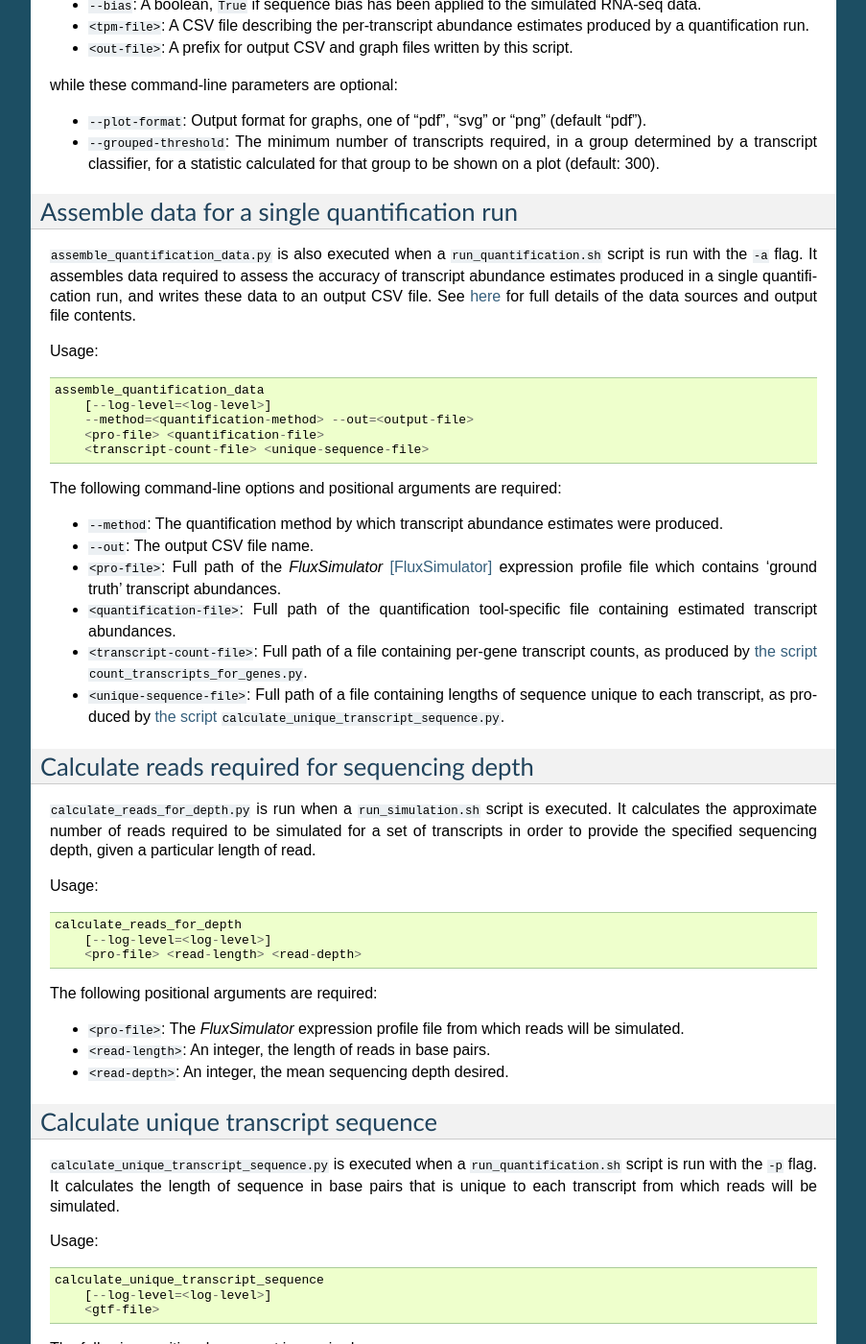
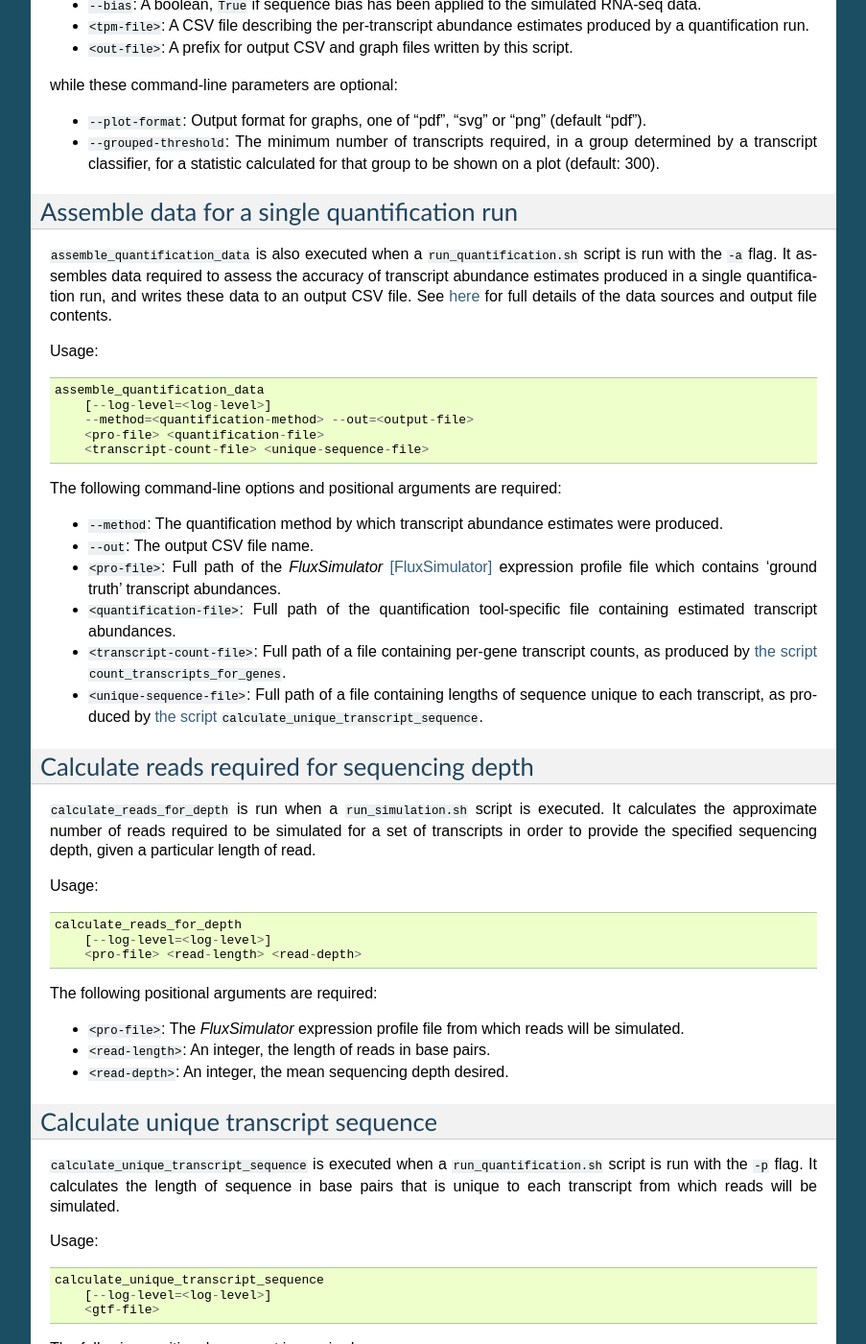
Before and after one commit to lweasel/piquant, a Sphinx documentation site: the page built from docs/support_scripts.rst, in a window 1280 px wide and 1400 px high, scrolled down 824 px. Shown: the whole window at 96% size, without its empty margins (198-1101 px from the left). Built offline with Sphinx 7.4.7, drawn with Linux system fonts in a browser that asks for light colours; formulas are drawn with MathJax 3; some of the changed text lies outside the part shown.

Commit message:
More docs updates for v1.1.

```diff
--- a/docs/assessment.rst
+++ b/docs/assessment.rst
@@ -164,7 +164,7 @@
 Assessment of a single quantification run
 -----------------------------------------
 
-Statistics and plots for a single execution of a quantification tool are produced by the support script ``analyse_quantification_run.py`` (see :ref:`quantification-perform-accuracy-analysis`) that is run by invoking ``run_quantification`` with the ``-a`` command line option (see :doc:`quantification`). The following CSV files and plots (written as PDF files by default) are produced:
+Statistics and plots for a single execution of a quantification tool are produced by the support script ``analyse_quantification_run`` (see :ref:`quantification-perform-accuracy-analysis`) that is run by invoking ``run_quantification`` with the ``-a`` command line option (see :doc:`quantification`). The following CSV files and plots (written as PDF files by default) are produced:
 
 CSV files
 ^^^^^^^^^
--- a/docs/simulation.rst
+++ b/docs/simulation.rst
@@ -15,7 +15,7 @@
 Calculate required number of reads
 ^^^^^^^^^^^^^^^^^^^^^^^^^^^^^^^^^^
 
-Given a particular read length and (approximate) desired sequencing depths, a certain number of reads will need to be simulated for both the main and noise transcript sets. These numbers are calculated by the support script ``calculate_reads_for_depth.py`` (see :ref:`calculate-reads-for-depth` for more details) and the *FluxSimulator* simulation parameters files, ``flux_simulator_main_simulation.par`` and ``flux_simulator_noise_expression.par``, are updated accordingly.
+Given a particular read length and (approximate) desired sequencing depths, a certain number of reads will need to be simulated for both the main and noise transcript sets. These numbers are calculated by the support script ``calculate_reads_for_depth`` (see :ref:`calculate-reads-for-depth` for more details) and the *FluxSimulator* simulation parameters files, ``flux_simulator_main_simulation.par`` and ``flux_simulator_noise_expression.par``, are updated accordingly.
 
 .. _simulate-reads:
 
@@ -53,7 +53,7 @@
 
 In a real RNA-seq experiment, there are many sources of potential bias, some only poorly understood, that may lead to non-uniform coverage of expressed transcripts by sequenced reads; for example the biases in nucleotide composition at the beginning of reads sequenced in certain Illumina protocols, as described by Hansen *et al.* [Hansen]_.
 
-If sequencing bias has been specified, then the support script ``simulate_read_bias.py`` (see :ref:`simulate-read-bias` for more details) is executed to approximate one form of such bias. A position weight matrix is used to preferentially select reads with a nucleotide composition at their beginning similar to that observed by Hansen *et al.*
+If sequencing bias has been specified, then the support script ``simulate_read_bias`` (see :ref:`simulate-read-bias` for more details) is executed to approximate one form of such bias. A position weight matrix is used to preferentially select reads with a nucleotide composition at their beginning similar to that observed by Hansen *et al.*
 
 Finalise output files
 ^^^^^^^^^^^^^^^^^^^^^
--- a/docs/support_scripts.rst
+++ b/docs/support_scripts.rst
@@ -12,7 +12,7 @@
 Analyse a single quantification run
 -----------------------------------
 
-``analyse_quantification_run.py`` is executed when a ``run_quantification.sh`` script is run with the ``-a`` flag. It reads the ``tpms.csv`` file produced by ``assemble_quantification_data.py`` (see :ref:`below <assemble-quantification-data>`), and then calculates statistics and plots graphs to assess the accuracy of transcript abundance estimates produced in a single quantification run.
+``analyse_quantification_run`` is executed when a ``run_quantification.sh`` script is run with the ``-a`` flag. It reads the ``tpms.csv`` file produced by ``assemble_quantification_data`` (see :ref:`below <assemble-quantification-data>`), and then calculates statistics and plots graphs to assess the accuracy of transcript abundance estimates produced in a single quantification run.
 
 For full details of the analyses produced, see :ref:`here <assessment-single-run>`.
 
@@ -46,7 +46,7 @@
 Assemble data for a single quantification run
 ---------------------------------------------
 
-``assemble_quantification_data.py`` is also executed when a ``run_quantification.sh`` script is run with the ``-a`` flag. It assembles data required to assess the accuracy of transcript abundance estimates produced in a single quantification run, and writes these data to an output CSV file. See :ref:`here <quantification-assemble-data>` for full details of the data sources and output file contents.
+``assemble_quantification_data`` is also executed when a ``run_quantification.sh`` script is run with the ``-a`` flag. It assembles data required to assess the accuracy of transcript abundance estimates produced in a single quantification run, and writes these data to an output CSV file. See :ref:`here <quantification-assemble-data>` for full details of the data sources and output file contents.
 
 Usage::
 
@@ -62,15 +62,15 @@
 * ``--out``: The output CSV file name.
 * ``<pro-file>``: Full path of the *FluxSimulator* [FluxSimulator]_ expression profile file which contains 'ground truth' transcript abundances.
 * ``<quantification-file>``: Full path of the quantification tool-specific file containing estimated transcript abundances.
-* ``<transcript-count-file>``: Full path of a file containing per-gene transcript counts, as produced by :ref:`the script <count-transcripts-for-genes>` ``count_transcripts_for_genes.py``.
-* ``<unique-sequence-file>``: Full path of a file containing lengths of sequence unique to each transcript, as produced by :ref:`the script <calculate-unique-transcript-sequence>` ``calculate_unique_transcript_sequence.py``.
+* ``<transcript-count-file>``: Full path of a file containing per-gene transcript counts, as produced by :ref:`the script <count-transcripts-for-genes>` ``count_transcripts_for_genes``.
+* ``<unique-sequence-file>``: Full path of a file containing lengths of sequence unique to each transcript, as produced by :ref:`the script <calculate-unique-transcript-sequence>` ``calculate_unique_transcript_sequence``.
 
 .. _calculate-reads-for-depth:
 
 Calculate reads required for sequencing depth
 ---------------------------------------------
 
-``calculate_reads_for_depth.py`` is run when a ``run_simulation.sh`` script is executed. It calculates the approximate number of reads required to be simulated for a set of transcripts in order to provide the specified sequencing depth, given a particular length of read.
+``calculate_reads_for_depth`` is run when a ``run_simulation.sh`` script is executed. It calculates the approximate number of reads required to be simulated for a set of transcripts in order to provide the specified sequencing depth, given a particular length of read.
 
 Usage::
 
@@ -89,7 +89,7 @@
 Calculate unique transcript sequence
 ------------------------------------
 
-``calculate_unique_transcript_sequence.py`` is executed when a ``run_quantification.sh`` script is run with the ``-p`` flag. It calculates the length of sequence in base pairs that is unique to each transcript from which reads will be simulated.
+``calculate_unique_transcript_sequence`` is executed when a ``run_quantification.sh`` script is run with the ``-p`` flag. It calculates the length of sequence in base pairs that is unique to each transcript from which reads will be simulated.
 
 Usage::
 
@@ -106,7 +106,7 @@
 Count transcripts for genes
 ---------------------------
 
-``count_transcripts_for_genes.py`` is also executed when a ``run_quantification.sh`` script is run with the ``-p`` flag. It calculates the number of transcripts shared by the gene of origin for each transcript from which reads will be simulated.
+``count_transcripts_for_genes`` is also executed when a ``run_quantification.sh`` script is run with the ``-p`` flag. It calculates the number of transcripts shared by the gene of origin for each transcript from which reads will be simulated.
 
 Usage::
 
@@ -123,7 +123,7 @@
 Simulate sequence bias in reads
 -------------------------------
 
-``simulate_read_bias.py`` is run when a ``run_simulation.sh`` script is executed. It approximates a particular type of sequence bias by preferentially selecting reads from an input FASTA or FASTQ file the beginning of whose sequence is closer to having a specified nucleotide composition.
+``simulate_read_bias`` is run when a ``run_simulation.sh`` script is executed. It approximates a particular type of sequence bias by preferentially selecting reads from an input FASTA or FASTQ file the beginning of whose sequence is closer to having a specified nucleotide composition.
 
 Usage::
 
```
Also changed, not shown: docs/quantification.rst (+6 -6 lines), docs/quantifiers.rst (+13 -11 lines).
